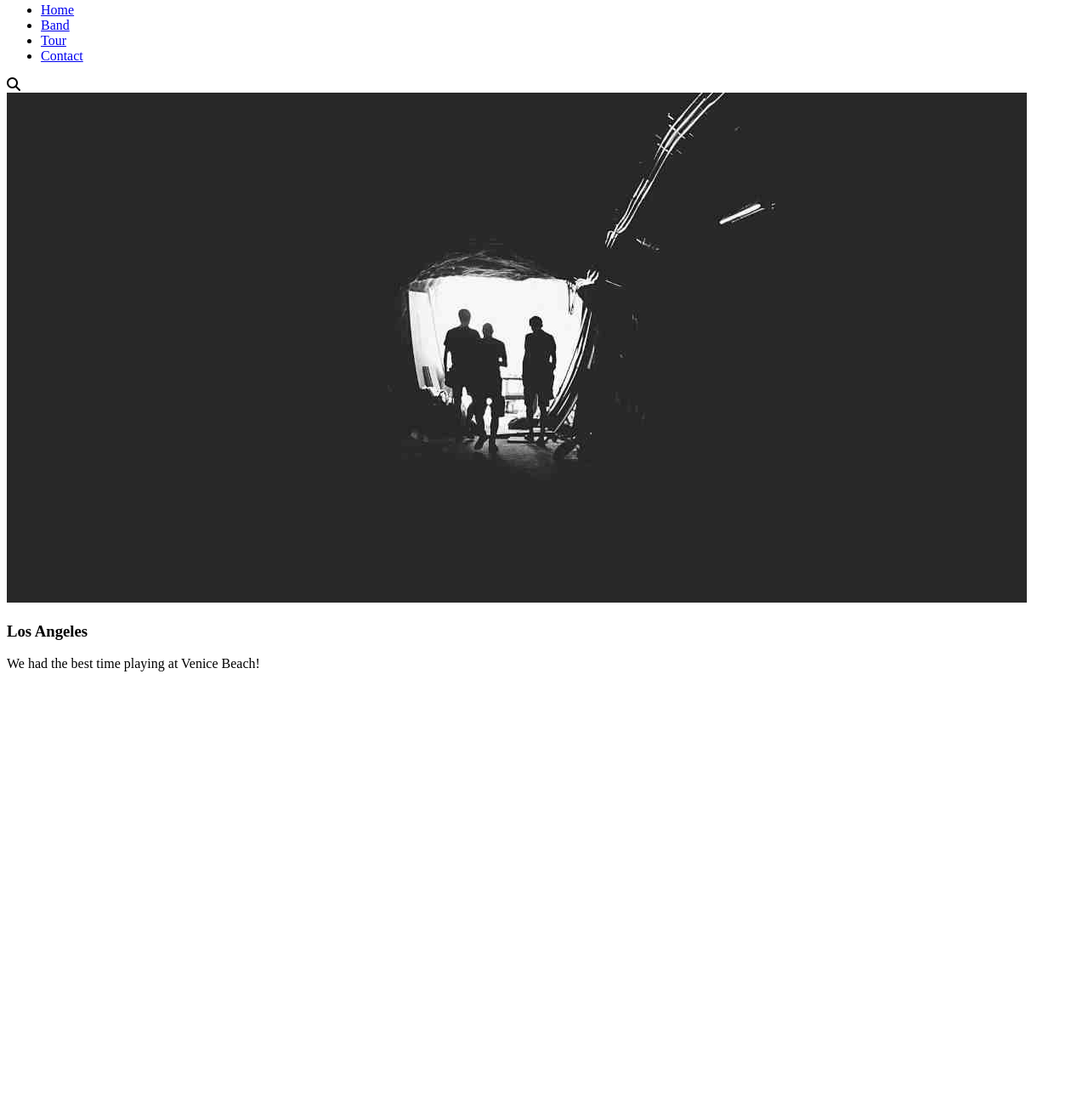
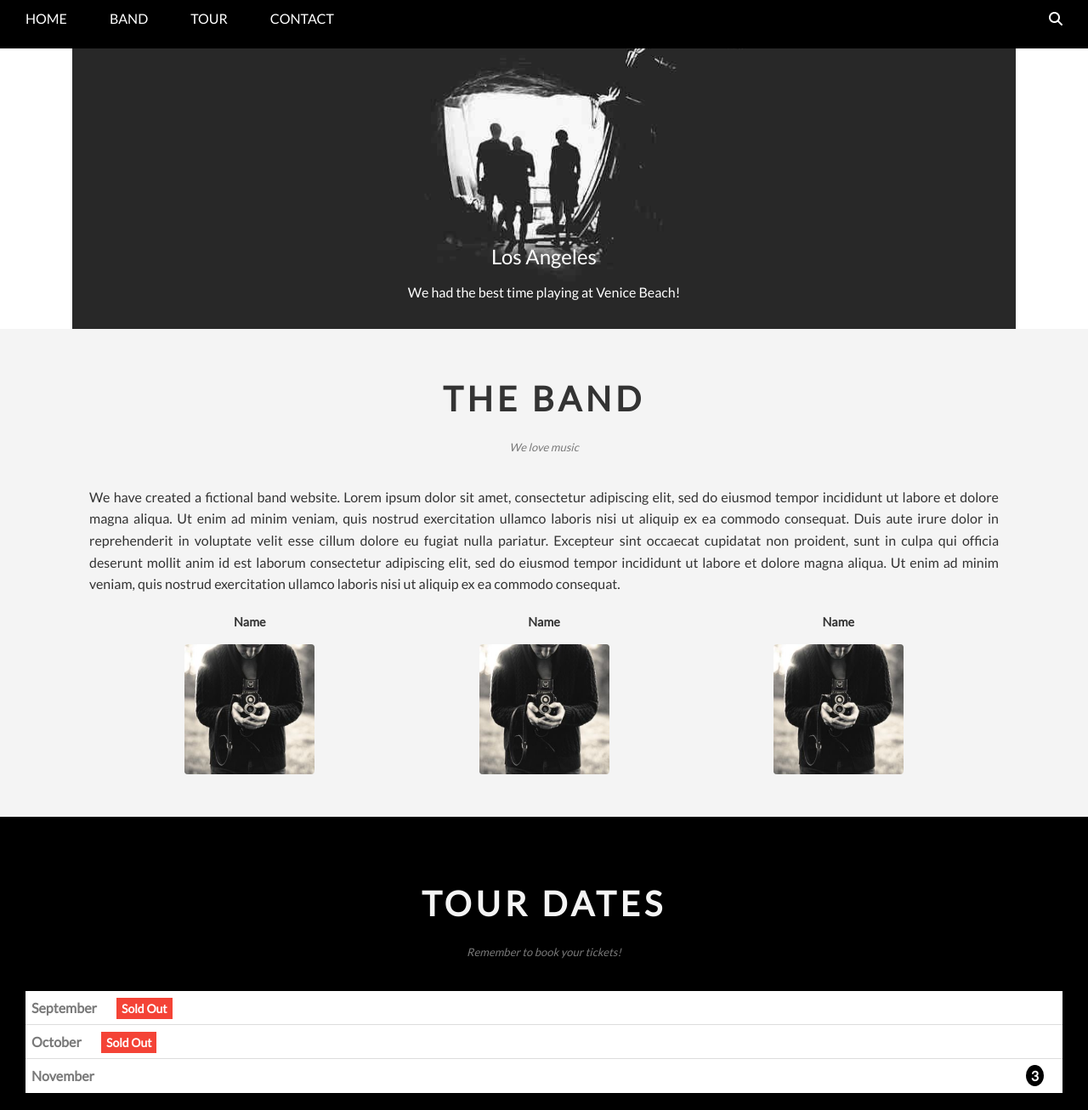
Before and after one commit to icodemac/band_site, a plain HTML site: page index.html in a window 1280 px wide. Shown: the part 13-1319 px from the top of the page at 85% size. Before the commit the page ends 819 px from the top, so only its background shows below. Drawn offline with Linux system fonts and the light colour scheme.

Commit message:
added band, tours section

```diff
--- a/css/main.css
+++ b/css/main.css
@@ -0,0 +1,269 @@
+/* CSS Reset */
+
+@import url('https://fonts.googleapis.com/css2?family=Lato:wght@100;400&family=Open+Sans:wght@300;400&display=swap');
+
+* {
+  margin: 0;
+  padding: 0;
+  box-sizing: border-box;
+}
+
+/* CSS Variables */
+
+:root {
+  --bg-dark__color: #000;
+  --bg-light__color: #fff;
+  --undertext-color: #797979;
+  --text-dark__color: #333;
+  --text-light__color: #fff;
+  --bg-red__color: #f44336;
+}
+
+/* Global */
+
+body {
+  font-family: 'Lato', sans-serif;
+  line-height: 1.6;
+  background-color: var(--bg-light__color);
+  color: var(--text-dark__color);
+}
+
+ul {
+  list-style: none;
+}
+
+a {
+  text-decoration: none;
+  color: var(--text-dark__color);
+}
+
+img {
+  max-width: 100%;
+}
+
+.container {
+  max-width: 1110px;
+  margin: auto;
+  overflow: auto;
+  padding: 0 20px;
+}
+
+/* Utilities */
+
+.undertext {
+  font-size: 13px;
+  color: var(--undertext-color);
+  font-style: italic;
+  margin: 15px 0;
+}
+
+.btn {
+  display: inline-block;
+  padding: 10px 15px;
+  border-radius: 3px;
+  cursor: pointer;
+}
+
+.btn:hover {
+  background-color: #ccc;
+  color: var(--text-dark__color);
+}
+
+.bg-light,
+.btn-light {
+  background-color: #f4f4f4;
+  color: #333;
+}
+
+.bg-dark,
+.btn-dark {
+  background-color: #000;
+  color: #f4f4f4;
+}
+
+.section-header {
+  padding: 30px;
+  display: flex;
+  flex-direction: column;
+  justify-content: center;
+  align-items: center;
+  text-align: center;
+}
+
+.section-header h2 {
+  font-size: 40px;
+  text-transform: uppercase;
+  letter-spacing: 5px;
+}
+
+.section-padding {
+  padding: 20px 40px;
+}
+
+/* Navbar */
+
+#navbar {
+  display: flex;
+  justify-content: space-between;
+  align-items: center;
+  text-align: center;
+  height: 70px;
+  padding: 0 30px;
+  background-color: #000;
+  width: 100%;
+  position: fixed;
+  top: 0;
+  left: 0;
+}
+
+#navbar ul {
+  display: flex;
+}
+
+#navbar a {
+  margin-right: 50px;
+  color: #fff;
+  text-transform: uppercase;
+}
+
+#navbar i {
+  color: #fff;
+}
+
+/* Hero */
+
+.hero .container {
+  background: url('../img/la.jpg') no-repeat center center/cover;
+  height: 400px;
+  display: flex;
+  flex-direction: column;
+  justify-content: flex-end;
+  align-items: center;
+  color: #fff;
+}
+
+.hero .container h3 {
+  font-weight: 400;
+  font-size: 24px;
+  margin: 10px 0;
+}
+
+.hero .container p {
+  margin-bottom: 30px;
+}
+
+/* Band */
+
+.band {
+  padding: 30px 40px;
+}
+
+.band p {
+  text-align: justify;
+}
+
+.members {
+  display: flex;
+  justify-content: space-evenly;
+  text-align: center;
+  align-items: center;
+}
+
+.members > div {
+  margin: 20px 30px;
+}
+
+.members img {
+  width: 60%;
+  border-radius: 4px;
+  vertical-align: middle;
+}
+
+.members h3 {
+  font-size: 0.9rem;
+  margin-bottom: 15px;
+}
+
+/* Tours */
+
+.tours {
+  min-height: 100vh;
+  padding: 50px 30px;
+}
+
+.tours ul {
+  height: 150px;
+}
+
+.tours ul li {
+  width: 100%;
+  background-color: var(--bg-light__color);
+  color: var(--undertext-color);
+  font-weight: bolder;
+  height: 40px;
+  border-bottom: 1px solid #ddd;
+  padding: 7px;
+  vertical-align: middle;
+  text-align: left;
+}
+
+.tours ul li:last-child {
+  border-bottom: none;
+}
+
+.tours .sold-out {
+  background-color: #f44336;
+  color: #fff;
+  margin-left: 20px;
+  padding: 4px 6px;
+  font-size: 14px;
+}
+
+.tours .number {
+  background-color: var(--bg-dark__color);
+  color: var(--text-light__color);
+  padding: 0 6px;
+  border-radius: 50%;
+  text-align: center;
+  float: right;
+  margin-right: 15px;
+  margin-bottom: 20px;
+}
+
+.tours img {
+  max-width: 100%;
+  object-fit: cover;
+}
+
+.tours img:hover {
+  opacity: 0.7;
+}
+
+.cities {
+  display: flex;
+  justify-content: space-between;
+  align-items: center;
+  gap: 20px;
+}
+
+.cities .city .city-info {
+  padding: 15px 20px;
+  text-align: left;
+}
+
+.cities .city .city-info h3 {
+  font-weight: bold;
+  font-size: 1.1rem;
+  color: var(--text-dark__color);
+  margin-bottom: 10px;
+}
+
+.cities .city .city-info .city-undertext {
+  font-size: 0.9rem;
+  font-weight: 400;
+  color: var(--undertext-color);
+}
+
+.cities .city .city-info p {
+  margin: 15px 0;
+}
--- a/index.html
+++ b/index.html
@@ -10,14 +10,12 @@
       crossorigin="anonymous"
       referrerpolicy="no-referrer"
     />
-    <link rel="stylesheet" href="css/utilities.css" />
     <link rel="stylesheet" href="css/main.css" />
     <title>Band Website Template</title>
   </head>
   <body>
     <!-- Header -->
     <header id="main-header">
-      <div class="container">
       <nav id="navbar">
         <ul>
           <li><a href="#">Home</a></li>
@@ -27,18 +25,139 @@
         </ul>
         <div class="search"><i class="fas fa-magnifying-glass"></i></div>
       </nav>
-      </div>
+    </header>
+    <!-- /Header -->
 
+    <main>
       <!-- Hero -->
-      <section id="hero">
+      <section id="hero" class="hero">
         <div class="container">
-          <img src="img/la.jpg" alt="" />
           <h3>Los Angeles</h3>
           <p>We had the best time playing at Venice Beach!</p>
         </div>
       </section>
       <!-- /Hero -->
+
+      <!-- Band -->
+      <section id="band" class="band bg-light">
+        <div class="container">
+          <header class="section-header section-padding">
+            <h2>The Band</h2>
+            <span class="undertext">We love music</span>
           </header>
-    <!-- /Header -->
+          <p>
+            We have created a fictional band website. Lorem ipsum dolor sit
+            amet, consectetur adipiscing elit, sed do eiusmod tempor incididunt
+            ut labore et dolore magna aliqua. Ut enim ad minim veniam, quis
+            nostrud exercitation ullamco laboris nisi ut aliquip ex ea commodo
+            consequat. Duis aute irure dolor in reprehenderit in voluptate velit
+            esse cillum dolore eu fugiat nulla pariatur. Excepteur sint occaecat
+            cupidatat non proident, sunt in culpa qui officia deserunt mollit
+            anim id est laborum consectetur adipiscing elit, sed do eiusmod
+            tempor incididunt ut labore et dolore magna aliqua. Ut enim ad minim
+            veniam, quis nostrud exercitation ullamco laboris nisi ut aliquip ex
+            ea commodo consequat.
+          </p>
+          <div class="members">
+            <div class="band-member">
+              <h3>Name</h3>
+              <img src="img/bandmember.jpg" alt="" />
+            </div>
+            <div class="band-member">
+              <h3>Name</h3>
+              <img src="img/bandmember.jpg" alt="" />
+            </div>
+            <div class="band-member">
+              <h3>Name</h3>
+              <img src="img/bandmember.jpg" alt="" />
+            </div>
+          </div>
+        </div>
+      </section>
+      <!-- /Band -->
+
+      <!-- Tours -->
+      <section id="tours" class="tours bg-dark">
+        <header class="section-header section-padding">
+          <h2>Tour Dates</h2>
+          <p class="undertext">Remember to book your tickets!</p>
+        </header>
+        <ul>
+          <li>September <span class="sold-out">Sold Out</span></li>
+          <li>October <span class="sold-out">Sold Out</span></li>
+          <li>November <span class="number">3</span></li>
+        </ul>
+        <div class="cities">
+          <div class="city bg-light">
+            <img src="img/tours/newyork.jpg" alt="" />
+            <div class="city-info">
+              <h3>New York</h3>
+              <p class="city-undertext">Fri 27 Nov 2016</p>
+              <p>
+                Lorem, ipsum dolor sit amet consectetur adipisicing elit.
+                Fugiat, dolor.
+              </p>
+              <a href="#" class="btn btn-dark">Buy Tickets</a>
+            </div>
+          </div>
+          <div class="city bg-light">
+            <img src="img/tours/paris.jpg" alt="" />
+            <div class="city-info">
+              <h3>Paris</h3>
+              <p class="city-undertext">Sat 28 Nov 2016</p>
+              <p>
+                Lorem, ipsum dolor sit amet consectetur adipisicing elit.
+                Fugiat, dolor.
+              </p>
+              <a href="#" class="btn btn-dark">Buy Tickets</a>
+            </div>
+          </div>
+          <div class="city bg-light">
+            <img src="img/tours/sanfran.jpg" alt="" />
+            <div class="city-info">
+              <h3>San Francisco</h3>
+              <p class="city-undertext">Sun 29 Nov 2016</p>
+              <p>
+                Lorem, ipsum dolor sit amet consectetur adipisicing elit.
+                Fugiat, dolor.
+              </p>
+              <a href="#" class="btn btn-dark">Buy Tickets</a>
+            </div>
+          </div>
+        </div>
+      </section>
+      <!-- /Tours -->
+
+      <!-- Contact -->
+      <section id="contact" class="flex-columns bg-light">
+        <header class="section-header section-padding">
+          <h2>Contact</h2>
+          <p class="undertext">Fan? Drop a note!</p>
+        </header>
+        <div class="row">
+          <div class="column">
+            <div class="column-1">
+              <i class="fa fa-map-marker"></i> Chicago, US <br />
+              <i class="fa fa-phone"></i> Phone: +00 151515 <br />
+              <i class="fa fa-envelope"></i> Email: mail@mail.com <br />
+            </div>
+          </div>
+          <div class="column">
+            <div class="column-2">
+              <form action="#" class="contact-form">
+                <div class="form-control">
+                  <input type="text" placeholder="Name" />
+                  <input type="email" placeholder="Email" />
+                </div>
+                <div class="form-control">
+                  <input type="text" placeholder="Message" />
+                </div>
+              </form>
+            </div>
+          </div>
+        </div>
+      </section>
+      <!-- /Contact -->
+    </main>
   </body>
 </html>
```
Lines whose indentation alone changed are shown as unchanged.
